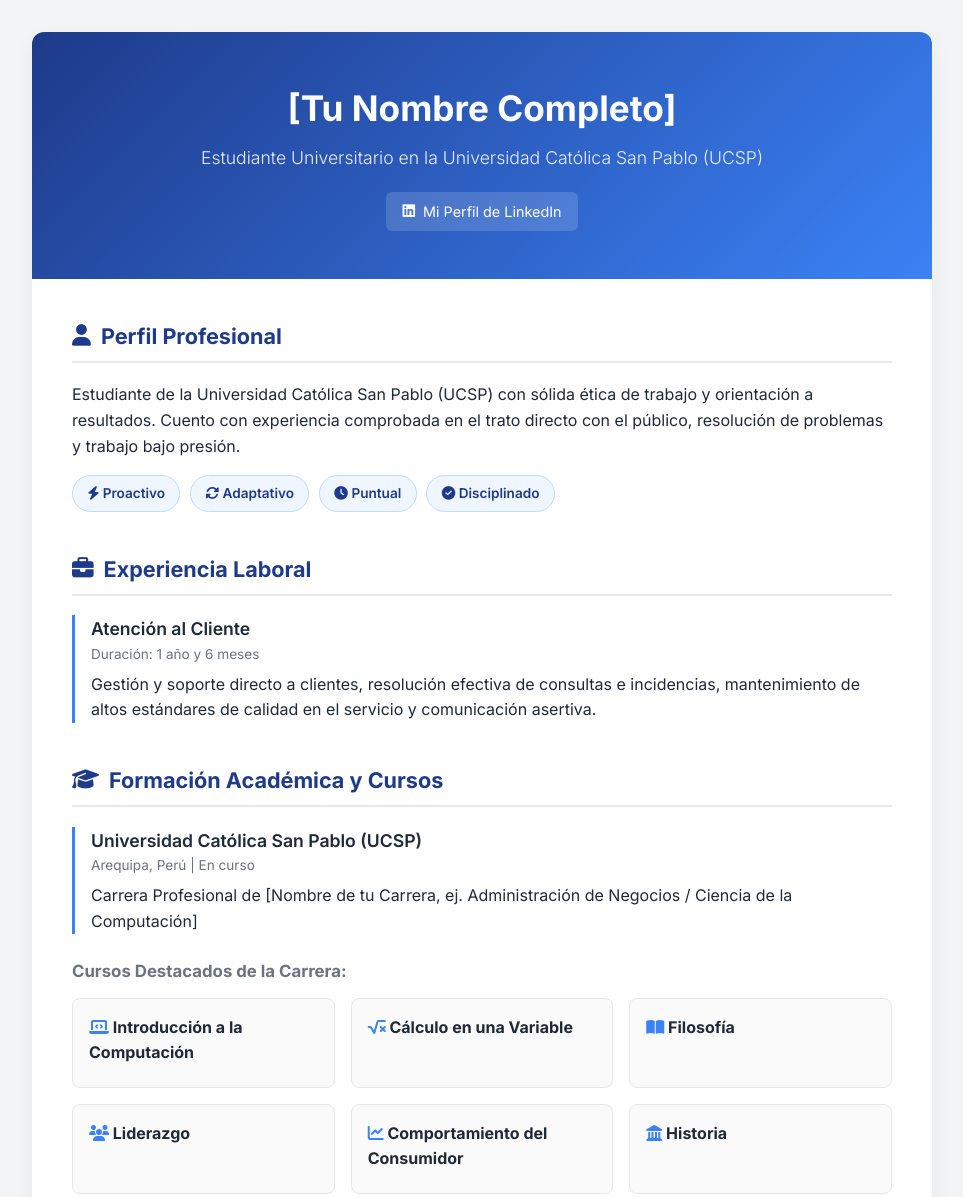
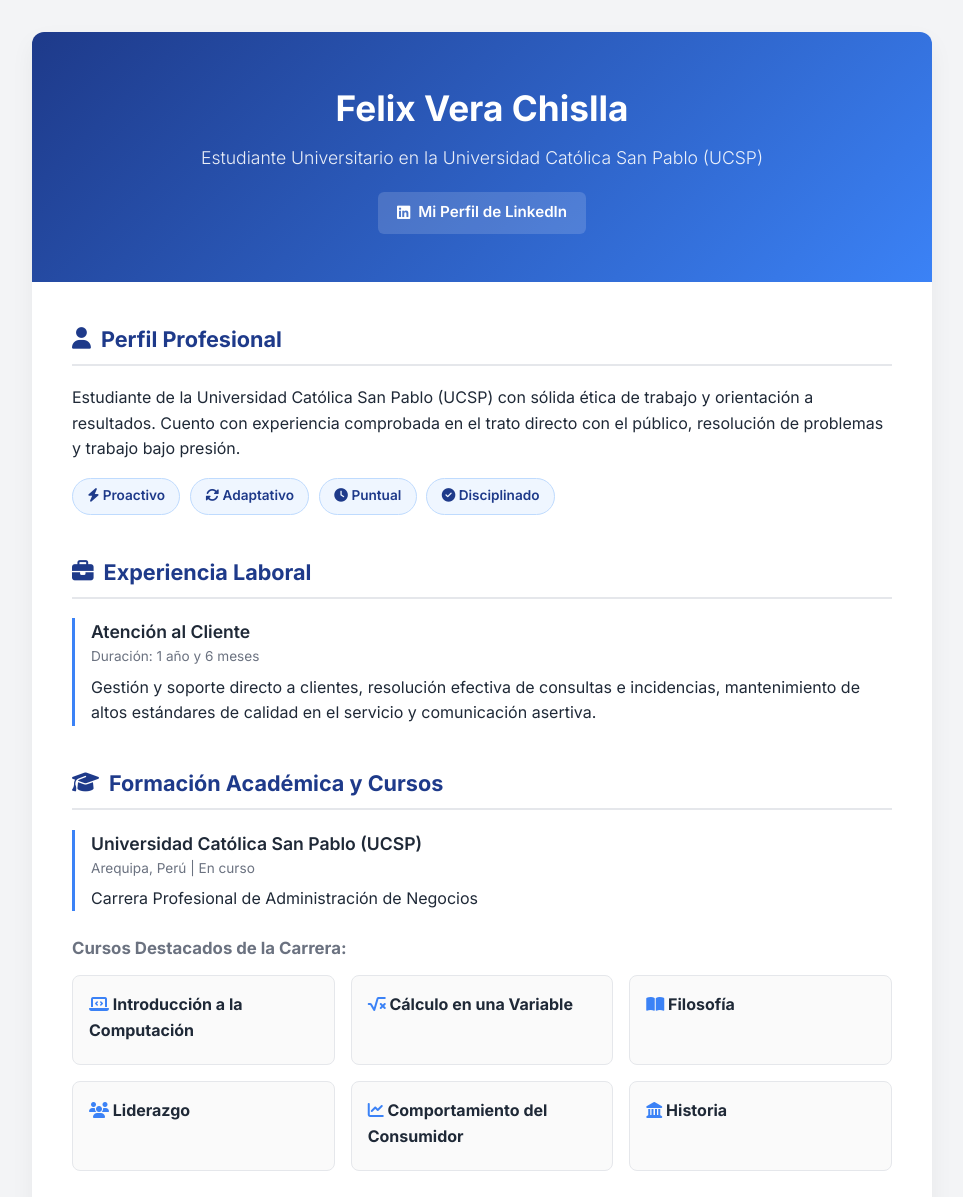
Before and after one commit to felix368521/felix368521.github.io, a plain HTML site: page index.html in a window 1280 px wide. Shown: the top 1197 px of the page, without its empty margins (158-1121 px from the left). Drawn offline with Linux system fonts and the light colour scheme.

Commit message:
personal information in index.html

```diff
--- a/index.html
+++ b/index.html
@@ -3,7 +3,7 @@
 <head>
     <meta charset="UTF-8">
     <meta name="viewport" content="width=device-width, initial-scale=1.0">
-    <title>Currículum Vitae - [Tu Nombre]</title>
+    <title>Currículum Vitae - Felix Vera Chislla</title>
     <!-- Fuente moderna desde Google Fonts -->
     <link href="https://fonts.googleapis.com/css2?family=Inter:wght@300;400;600;700&display=swap" rel="stylesheet">
     <!-- Iconos de FontAwesome para LinkedIn y detalles -->
@@ -71,9 +71,10 @@
             background: rgba(255, 255, 255, 0.15);
             color: white;
             text-decoration: none;
-            padding: 0.5rem 1rem;
+            padding: 0.55rem 1.2rem;
             border-radius: 6px;
-            font-size: 0.9rem;
+            font-size: 0.95rem;
+            font-weight: 600;
             transition: background 0.3s;
         }
 
@@ -207,6 +208,7 @@
             font-size: 0.85rem;
             font-weight: 600;
             transition: opacity 0.2s;
+            white-space: nowrap;
         }
 
         .btn-link.web-btn {
@@ -241,11 +243,10 @@
     <div class="container">
         <!-- ENCABEZADO -->
         <header>
-            <h1>[Tu Nombre Completo]</h1>
+            <h1>Felix Vera Chislla</h1>
             <p class="subtitle">Estudiante Universitario en la Universidad Católica San Pablo (UCSP)</p>
             <div class="social-links">
-                <!-- Reemplaza el # con tu propio enlace de LinkedIn -->
-                <a href="#" target="_blank" rel="noopener noreferrer">
+                <a href="https://www.linkedin.com/in/felix-anthony-fher-vera-chislla-24bb92434/" target="_blank" rel="noopener noreferrer">
                     <i class="fab fa-linkedin"></i> Mi Perfil de LinkedIn
                 </a>
             </div>
@@ -284,7 +285,7 @@
                 <div class="timeline-item" style="margin-bottom: 1.5rem;">
                     <h3>Universidad Católica San Pablo (UCSP)</h3>
                     <span class="date">Arequipa, Perú | En curso</span>
-                    <p>Carrera Profesional de [Nombre de tu Carrera, ej. Administración de Negocios / Ciencia de la Computación]</p>
+                    <p>Carrera Profesional de Administración de Negocios</p>
                 </div>
 
                 <h3 style="font-size: 1.05rem; margin-bottom: 0.8rem; color: var(--text-muted);">Cursos Destacados de la Carrera:</h3>
@@ -323,19 +324,6 @@
                             <i class="fab fa-linkedin"></i> LinkedIn
                         </a>
                     </div>
-
-                    <!-- Puedes duplicar este bloque para agregar más profesores -->
-                    <!--
-                    <div class="network-card">
-                        <div class="network-info">
-                            <h4>[Nombre de otro profesor]</h4>
-                            <p>Docente - [Curso]</p>
-                        </div>
-                        <a href="[URL_LINKEDIN]" target="_blank" rel="noopener noreferrer" class="btn-link">
-                            <i class="fab fa-linkedin"></i> LinkedIn
-                        </a>
-                    </div>
-                    -->
                 </div>
             </section>
 
@@ -352,25 +340,12 @@
                             <i class="fab fa-linkedin"></i> Perfil / Web
                         </a>
                     </div>
-
-                    <!-- Puedes duplicar este bloque para agregar las páginas web de más compañeros -->
-                    <!--
-                    <div class="network-card">
-                        <div class="network-info">
-                            <h4>[Nombre del Compañero]</h4>
-                            <p>Página Web Personal</p>
-                        </div>
-                        <a href="[URL_PAGINA_GITHUB_PAGES]" target="_blank" rel="noopener noreferrer" class="btn-link web-btn">
-                            <i class="fas fa-globe"></i> Visitar Web
-                        </a>
-                    </div>
-                    -->
                 </div>
             </section>
         </main>
 
         <footer>
-            <p>&copy; 2026 [Tu Nombre Completo] — Publicado en GitHub Pages</p>
+            <p>&copy; 2026 Felix Vera Chislla — Publicado en GitHub Pages</p>
         </footer>
     </div>
 
```
